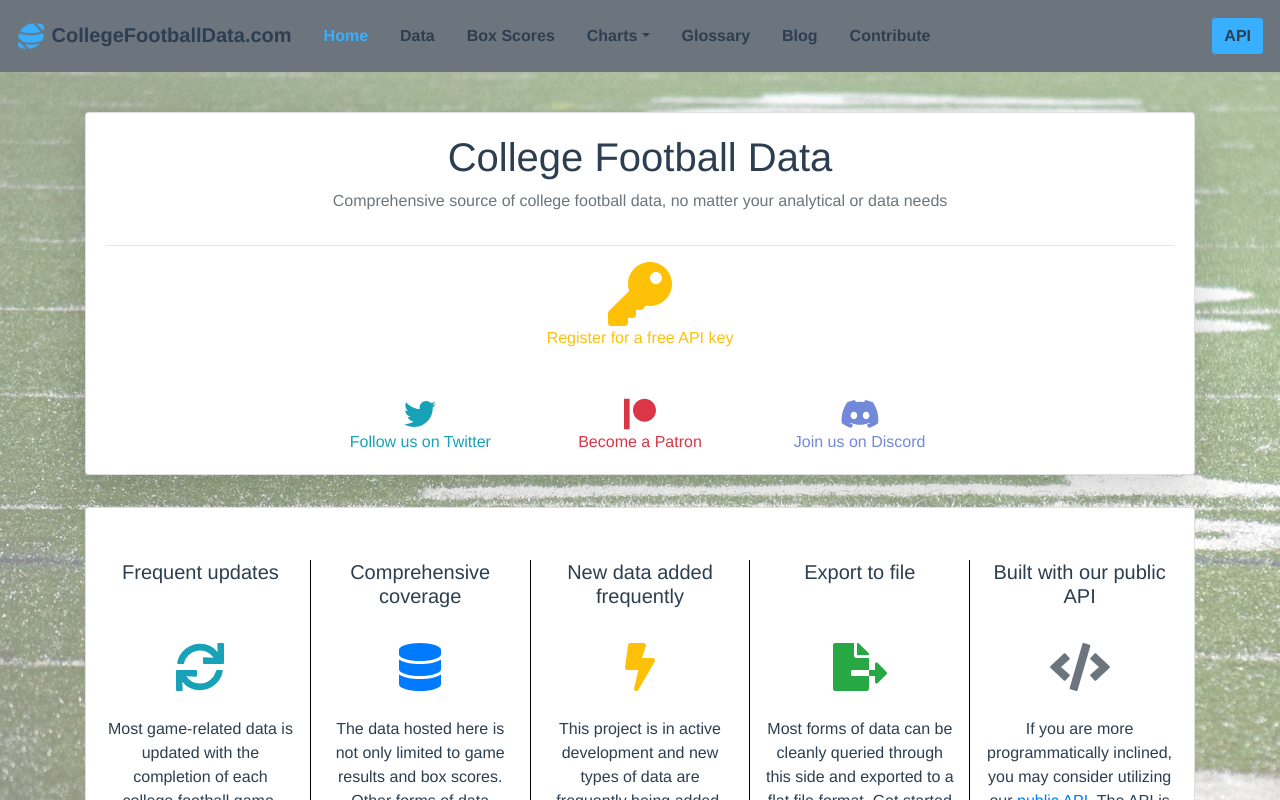
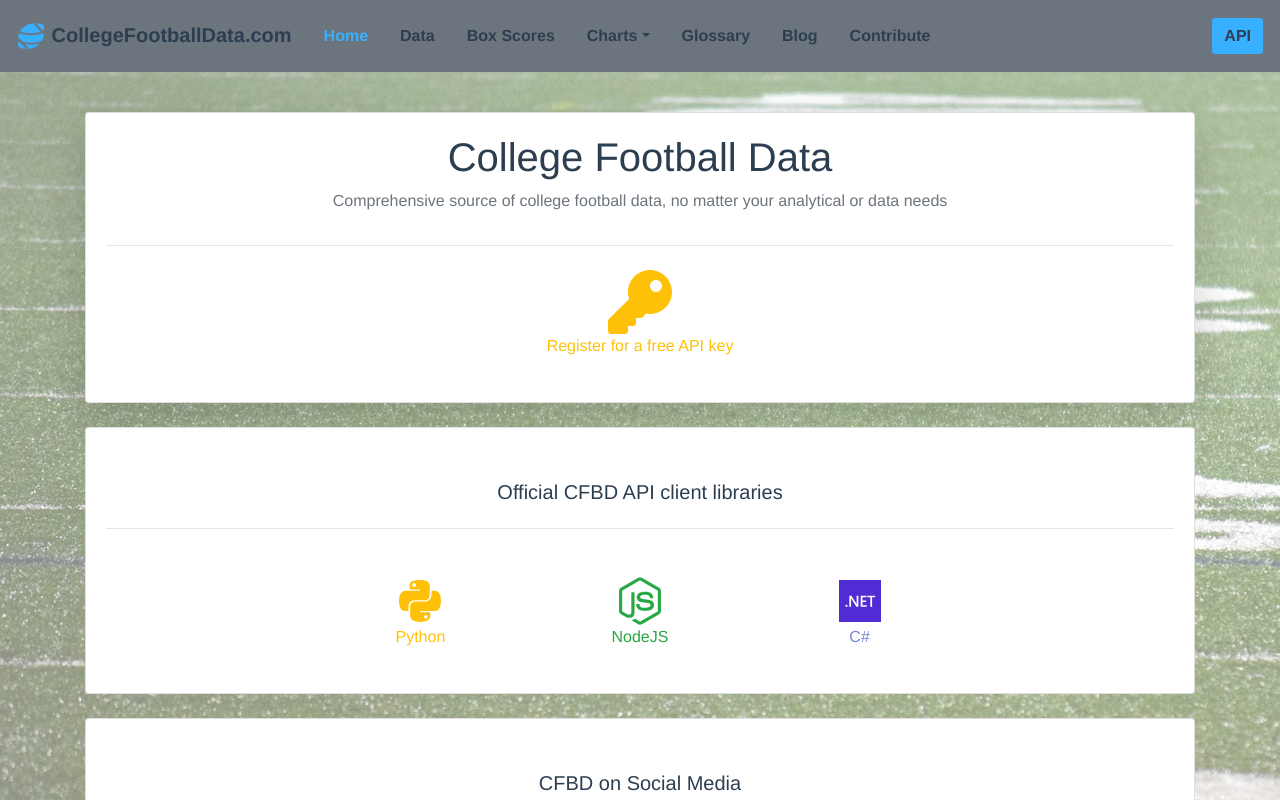
Before and after one commit to CFBD/cfb-web, a Vue app: page / in a window 1280 px wide. Shown: the top 800 px of the page. Built offline with nearby package versions, Linux system fonts and the light colour scheme; what @saeris/vue-spinners would draw is missing.

Commit message:
adding client library info to home page

```diff
--- a/src/plugins/fontawesome.js
+++ b/src/plugins/fontawesome.js
@@ -2,9 +2,9 @@
 
 import { library } from '@fortawesome/fontawesome-svg-core';
 import { fas } from '@fortawesome/free-solid-svg-icons';
-import { faRedditAlien, faReddit, faDiscord, faTwitter, faPatreon } from '@fortawesome/free-brands-svg-icons';
+import { faRedditAlien, faReddit, faDiscord, faTwitter, faPatreon, faPython, faNodeJs } from '@fortawesome/free-brands-svg-icons';
 import { FontAwesomeIcon } from '@fortawesome/vue-fontawesome';
 
-library.add(fas, faRedditAlien, faReddit, faDiscord, faTwitter, faPatreon);
+library.add(fas, faRedditAlien, faReddit, faDiscord, faTwitter, faPatreon, faPython, faNodeJs);
 
 Vue.component('font-awesome-icon', FontAwesomeIcon);
--- a/src/views/Home.vue
+++ b/src/views/Home.vue
@@ -13,7 +13,7 @@
                 </b-col>
             </b-row>
             <hr />
-            <b-row class='mb-5'>
+            <b-row class='mt-4 mb-4'>
                 <b-col />
                 <b-col>
                     <router-link class='brand-link text-warning' to="/key">
@@ -26,6 +26,56 @@
                 </b-col>
                 <b-col />
             </b-row>
+        </b-card>
+        <b-card class='mt-4'>
+            <b-row>
+                <b-col />
+                <b-col sm='8'>
+                    <h5>Official CFBD API client libraries</h5>
+                </b-col>
+                <b-col />
+            </b-row>
+            <hr />
+            <b-row class='mt-3 mb-4'>
+                <b-col />
+                <b-col>
+                    <a class='brand-link text-warning' href='https://pypi.org/project/cfbd/' target="_blank">
+                        <b-row class='justify-content-center'>
+                            <font-awesome-icon :icon="['fab', 'python']" size='3x'>
+                            </font-awesome-icon>
+                        </b-row>
+                        <b-row class='justify-content-center'>Python</b-row>
+                    </a>
+                </b-col>
+                <b-col>
+                    <a class='brand-link text-success' href="https://www.npmjs.com/package/cfb.js" target="_blank">
+                        <b-row class='justify-content-center'>
+                            <font-awesome-icon :icon="['fab', 'node-js']" size='3x'>
+                            </font-awesome-icon>
+                        </b-row>
+                        <b-row class='justify-content-center'>NodeJS</b-row>
+                    </a>
+                </b-col>
+                <b-col>
+                    <a class='blurple' href="https://www.nuget.org/packages/CFBSharp/" target="_blank">
+                        <b-row class='justify-content-center'>
+                            <img src='dotnet-logo.svg' height='48px' width='42px' />
+                        </b-row>
+                        <b-row class='justify-content-center'>C#</b-row>
+                    </a>
+                </b-col>
+                <b-col />
+            </b-row>
+        </b-card>
+        <b-card class='mt-4'>
+            <b-row>
+                <b-col />
+                <b-col>
+                    <h5>CFBD on Social Media</h5>
+                </b-col>
+                <b-col />
+            </b-row>
+            <hr />
             <b-row>
                 <b-col />
                 <b-col>
@@ -44,7 +94,7 @@
                             <font-awesome-icon :icon="['fab', 'patreon']" size='2x'>
                             </font-awesome-icon>
                         </b-row>
-                        <b-row class='justify-content-center'>Become a Patron</b-row>
+                        <b-row class='justify-content-center'>Subscribe on Patreon</b-row>
                     </a>
                 </b-col>
                 <b-col>
```
Also changed, not shown: public/dotnet-logo.svg (added).
